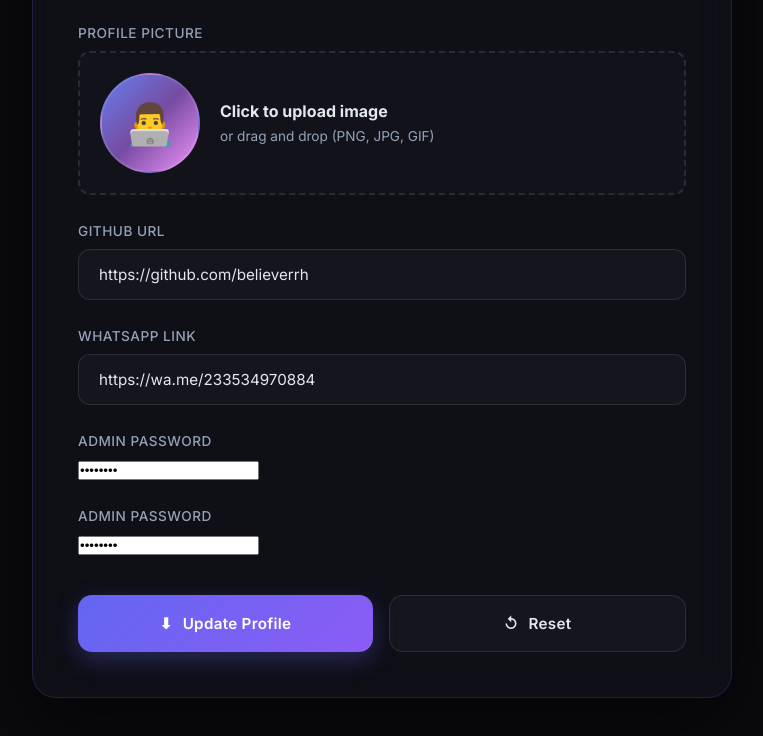
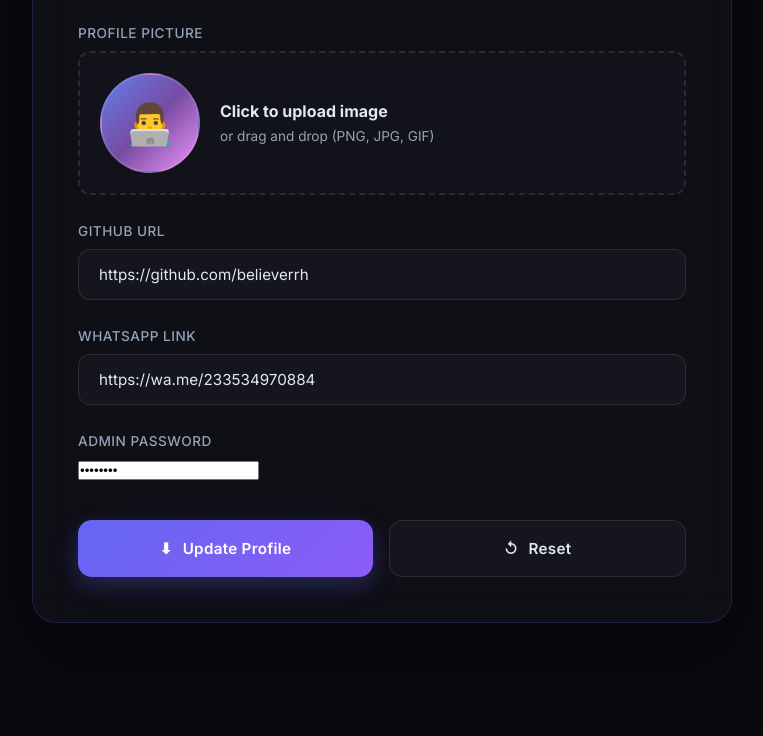
Before and after one commit to believerh/portfolio, a website: page admin.html in a window 1280 px wide. Shown: the part 698-1434 px from the top of the page, without its empty margins (258-1021 px from the left). After the commit the page ends 1361 px from the top, so only its background shows below. Drawn offline with Linux system fonts and the light colour scheme; no server answers.

Commit message:
fix: nested CSS bug in index.html and remove duplicate admin password field

```diff
--- a/admin.html
+++ b/admin.html
@@ -319,11 +319,6 @@ color: var(--accent);
 <input type="password" id="adminPassword" placeholder="Enter admin password" value="admin123">
 </div>
 
-<div class="form-group">
-<label for="adminPassword">Admin Password</label>
-<input type="password" id="adminPassword" placeholder="Enter admin password" value="admin123">
-</div>
-
 <div class="button-group">
 <button class="btn btn-primary" onclick="updateProfile()">
 <span>⬇</span> Update Profile
```
Also changed, not shown: index.html (+3 -2 lines).
